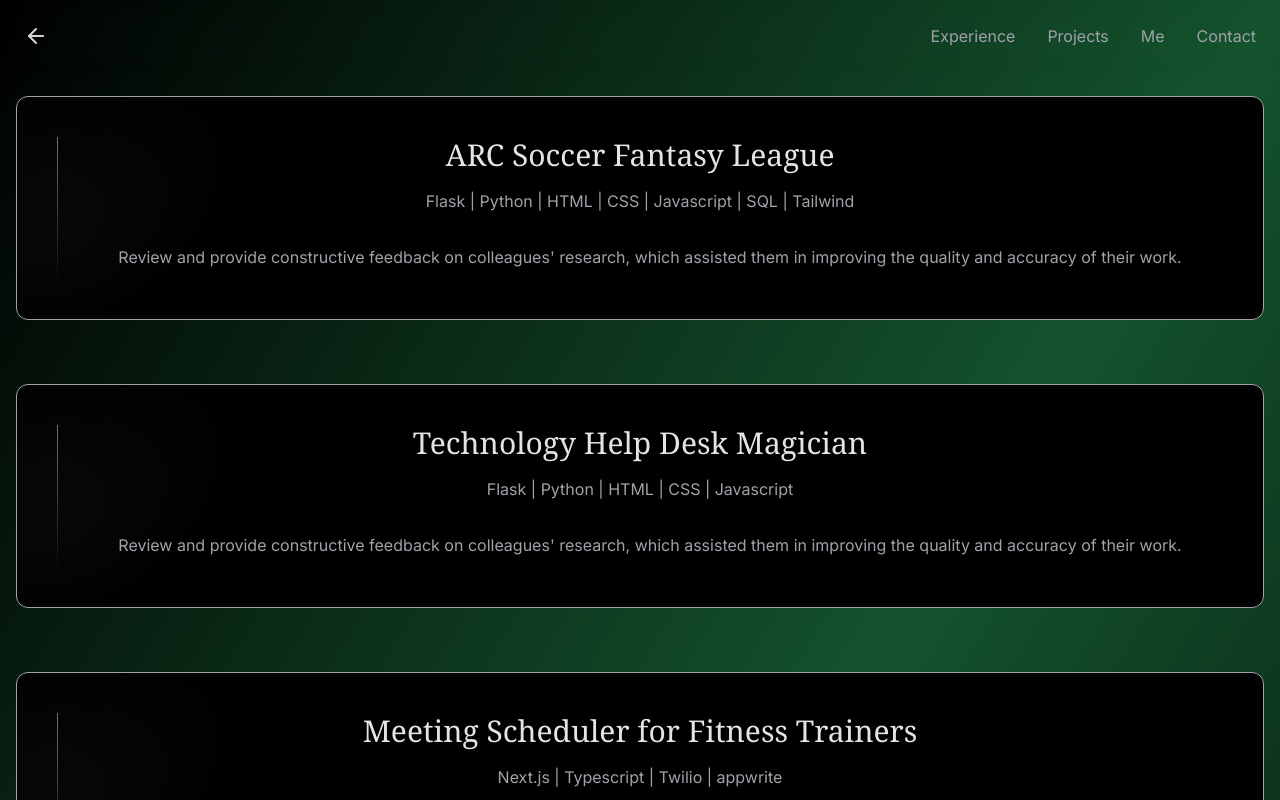
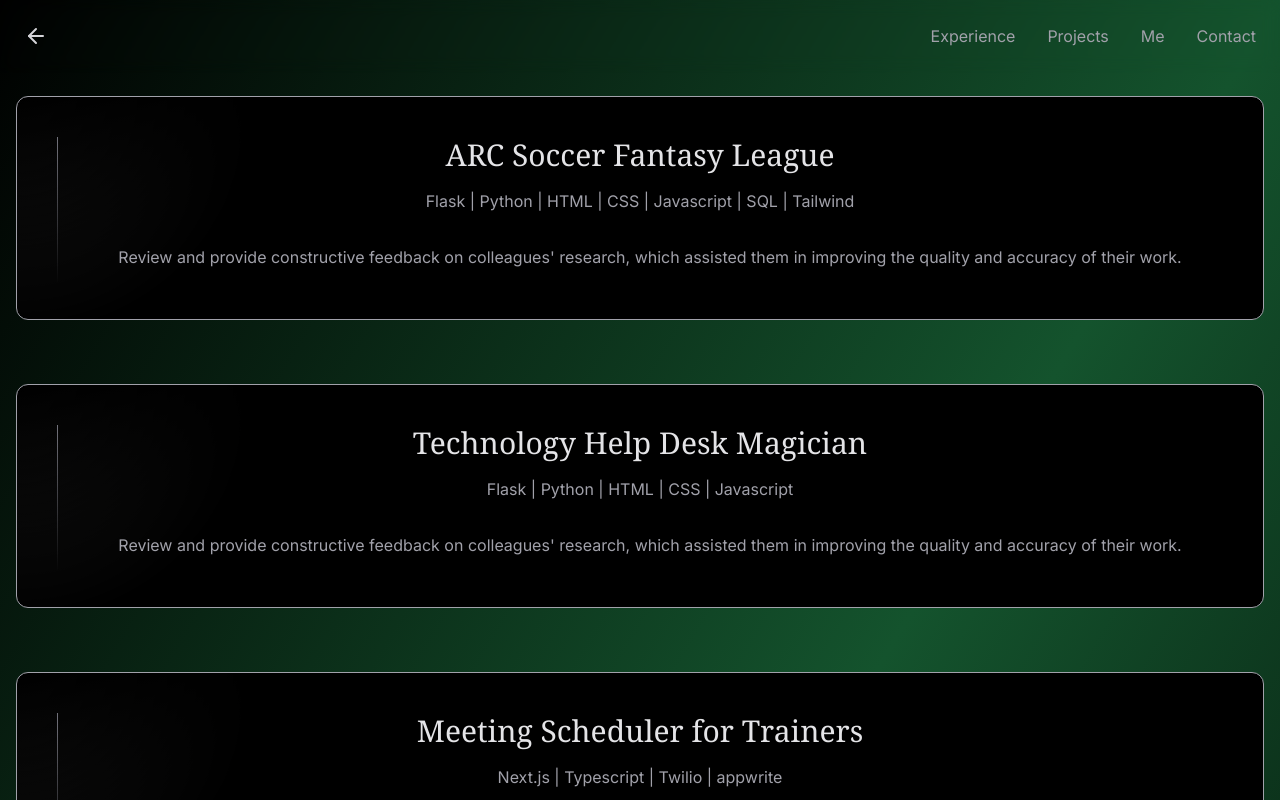
Before and after one commit to warrmu01/Personal-Portfolio, a Next.js app: page /projects in a window 1280 px wide. Shown: the top 800 px of the page. Built offline with nearby package versions, Linux system fonts and the light colour scheme; no server answers; what tailwindcss-debug-screens would draw is missing.

Commit message:
projects page done

```diff
--- a/app/projects/page.tsx
+++ b/app/projects/page.tsx
@@ -20,7 +20,7 @@ const projects = [
 	},
 	{
 		href: "https://github.com/warrmu01",
-		label: "Meeting Scheduler for Fitness Trainers ",
+		label: "Meeting Scheduler for Trainers ",
 		handle: "Next.js | Typescript | Twilio | appwrite",
 		Infopoint1 : "Review and provide constructive feedback on colleagues' research, which assisted them in improving the quality and accuracy of their work.",
 
```
